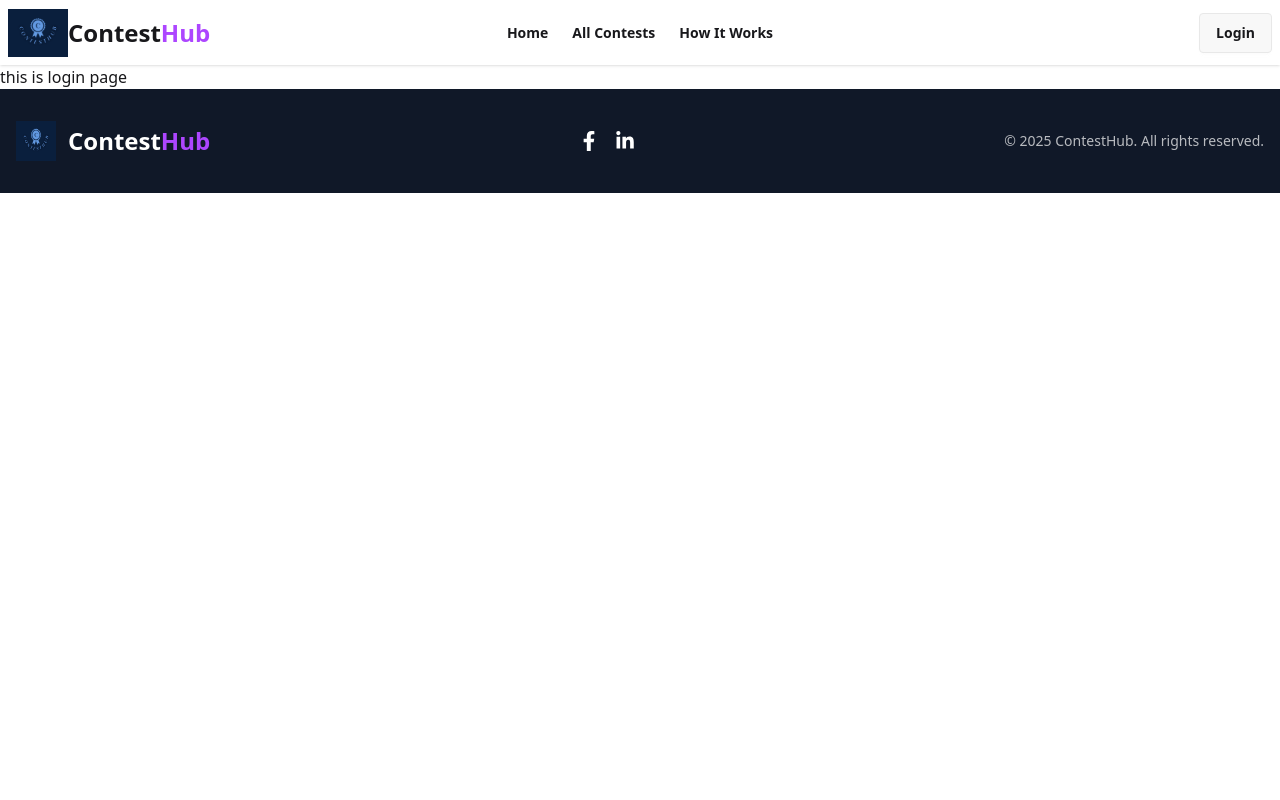
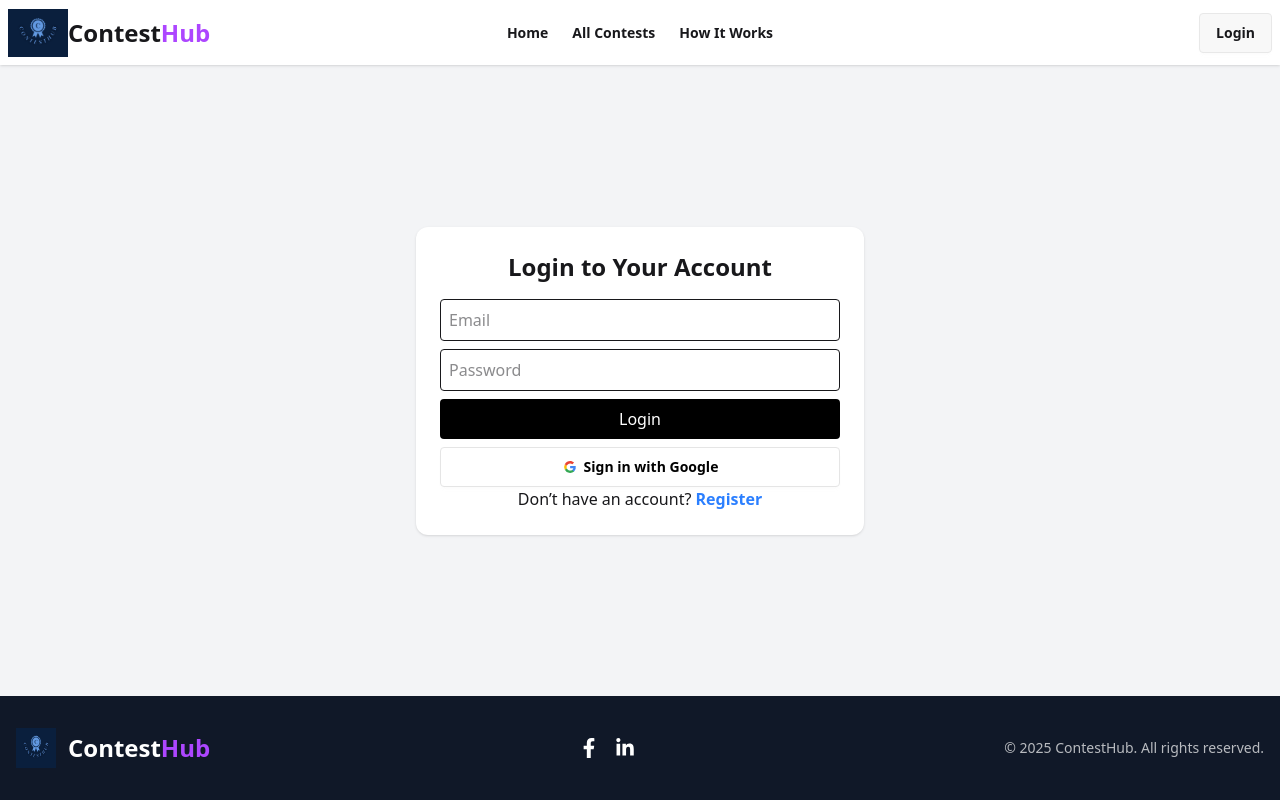
Before and after one commit to Razdee01/assignment-11-client, a React (Vite) app: page /login in a window 1280 px wide. Built offline with nearby package versions, Linux system fonts and the light colour scheme; no server answers.

Commit message:
authentication done

```diff
--- a/package.json
+++ b/package.json
@@ -10,6 +10,7 @@
     "preview": "vite preview"
   },
   "dependencies": {
+    "@react-oauth/google": "^0.12.2",
     "@tailwindcss/vite": "^4.1.17",
     "@tanstack/react-query": "^5.90.12",
     "axios": "^1.13.2",
--- a/src/components/NavBar.jsx
+++ b/src/components/NavBar.jsx
@@ -1,8 +1,33 @@
-import React from "react";
-import { NavLink } from "react-router";
+import React, {  useContext } from "react";
+import { Link, NavLink, useNavigate } from "react-router";
 import FullLogo from "../assets/FullLogo.png";
+import { AuthContext } from "../contexts/AuthContext";
+import Swal from "sweetalert2";
 
 const NavBar = () => {
+  const navigate = useNavigate();
+  const { user,logOut } = useContext(AuthContext);
+  const handleLogout=()=>{
+    logOut()
+      .then(() => {
+        Swal.fire({
+          icon: "success",
+          title: "Logged out!",
+          text: "You have been logged out successfully.",
+          timer: 2000,
+          showConfirmButton: false,
+        });
+        navigate("/");
+      })
+      .catch((err) => {
+        Swal.fire({
+          icon: "error",
+          title: "Oops...",
+          text: "Something went wrong!",
+        });
+        console.log(err);
+      });
+  }
   return (
     <div className="navbar bg-base-100 shadow-sm">
       <div className="navbar-start">
@@ -101,14 +126,28 @@ const NavBar = () => {
                 isActive ? "text-primary font-bold" : "font-semibold"
               }
             >
-             How It Works
+              How It Works
             </NavLink>
           </li>
         </ul>
       </div>
 
       <div className="navbar-end">
-        <a className="btn">Login</a>
+        {user ? (
+          <button
+            onClick={handleLogout}
+            className="btn btn-outline btn-primary"
+          >
+            Logout
+          </button>
+        ) : (
+          <div>
+
+            <Link to={"/login"} className="btn">
+              Login
+            </Link>
+          </div>
+        )}
       </div>
     </div>
   );
--- /dev/null
+++ b/src/contexts/AuthContext.jsx
@@ -0,0 +1,3 @@
+import { createContext } from "react";
+
+export const AuthContext = createContext(null);
--- /dev/null
+++ b/src/contexts/AuthProviders.jsx
@@ -0,0 +1,50 @@
+import React, { useEffect, useState } from 'react';
+import { AuthContext } from './AuthContext';
+import { createUserWithEmailAndPassword, onAuthStateChanged, signInWithPopup, signOut } from 'firebase/auth';
+import { auth } from '../firebase/firebase.config';
+import { GoogleAuthProvider } from 'firebase/auth';
+
+
+const AuthProviders = ({children}) => {
+    const [user, setUser] = useState(null);
+    const [loading, setLoading] = useState(true);
+
+    const googleProvider = new GoogleAuthProvider();
+    const createUser = (email, password) => {
+      setLoading(true);
+      return createUserWithEmailAndPassword(auth, email, password);
+    };
+    const signInUser = (email, password) => {
+        setLoading(true);
+        return auth.signInWithEmailAndPassword(email, password);
+    }
+    const logOut = () => {
+      setLoading(true);
+      return signOut(auth);
+    };
+    const googleSignIn = () => {
+      setLoading(true);
+      return signInWithPopup(googleProvider);
+    }
+    useEffect(() => {
+      const unsubscribe = onAuthStateChanged(auth, (currentUser) => {
+        setUser(currentUser);
+        setLoading(false);
+      });
+
+      return () => unsubscribe();
+    }, []);
+    const authInfo = {
+      user,
+      loading,
+      createUser,
+      signInUser,
+      logOut,
+        googleSignIn,
+    };
+    return <AuthContext value={authInfo}>
+        {children}
+    </AuthContext>;
+};
+
+export default AuthProviders;
--- a/src/firebase/firebase.config.js
+++ b/src/firebase/firebase.config.js
@@ -12,5 +12,3 @@ const firebaseConfig = {
 
 const app = initializeApp(firebaseConfig);
 export const auth = getAuth(app);
-
-export default app;
--- a/src/layouts/Rootlayout.jsx
+++ b/src/layouts/Rootlayout.jsx
@@ -8,10 +8,13 @@ import Footer from '../components/Footer';
 
 const Rootlayout = () => {
     return (
-      <div>
+      <div className="flex flex-col min-h-screen">
         <NavBar />
 
-        <Outlet />
+
+        <main className="grow flex items-center justify-center bg-gray-100">
+          <Outlet />
+        </main>
 
         <Footer />
       </div>
--- /dev/null
+++ b/src/loading/Loading.jsx
@@ -0,0 +1,14 @@
+import React from "react";
+
+const Loading = () => {
+  return (
+    <div className="flex items-center justify-center h-full min-h-screen bg-gray-100">
+      <div className="flex flex-col items-center">
+        <div className="w-16 h-16 border-4 border-blue-500 border-dashed rounded-full animate-spin"></div>
+        <p className="mt-4 text-gray-700 text-lg font-medium">Loading...</p>
+      </div>
+    </div>
+  );
+};
+
+export default Loading;
--- a/src/main.jsx
+++ b/src/main.jsx
@@ -5,13 +5,16 @@ import App from './App.jsx'
 import { RouterProvider } from "react-router/dom";
 import { router } from './routes/router.jsx';
 import { QueryClient, QueryClientProvider } from "@tanstack/react-query";
+import AuthProviders from './contexts/AuthProviders.jsx';
 
 const queryClient = new QueryClient();
 
 createRoot(document.getElementById("root")).render(
   <StrictMode>
     <QueryClientProvider client={queryClient}>
-      <RouterProvider router={router} />
+      <AuthProviders>
+        <RouterProvider router={router} />
+      </AuthProviders>
     </QueryClientProvider>
   </StrictMode>
 );
--- a/src/pages/Login.jsx
+++ b/src/pages/Login.jsx
@@ -1,11 +1,125 @@
-import React from 'react';
+import React from "react";
+import { useForm } from "react-hook-form";
+import {
+  signInWithEmailAndPassword,
+  GoogleAuthProvider,
+  signInWithPopup,
+} from "firebase/auth";
+import { auth } from "../firebase/firebase.config";
+import Swal from "sweetalert2";
+import { useNavigate, Link } from "react-router-dom";
+import NavBar from "../components/NavBar";
+import Footer from "../components/Footer";
 
-const Login = () => {
-    return (
-        <div>
-            this is login page
-        </div>
-    );
-};
+ const Login=()=> {
+  const navigate = useNavigate();
+  const {
+    register,
+    handleSubmit,
+    formState: { errors },
+  } = useForm();
 
+  const onSubmit = async (data) => {
+    try {
+      await signInWithEmailAndPassword(auth, data.email, data.password);
+      Swal.fire({ icon: "success", title: "Login Successful!" });
+      navigate("/");
+    } catch (err) {
+      Swal.fire({ icon: "error", title: "Login Failed", text: err.message });
+    }
+  };
+
+  const handleGoogle = async () => {
+    try {
+      const provider = new GoogleAuthProvider();
+      await signInWithPopup(auth, provider);
+      Swal.fire({ icon: "success", title: "Logged in with Google!" });
+      navigate("/");
+    } catch (err) {
+      Swal.fire({
+        icon: "error",
+        title: "Google Login Failed",
+        text: err.message,
+      });
+    }
+  };
+
+  return (
+    <div className="max-w-md w-full bg-white p-6 rounded-xl shadow">
+      <h2 className="text-2xl font-bold mb-4 text-center">
+        Login to Your Account
+      </h2>
+
+      <form onSubmit={handleSubmit(onSubmit)}>
+        <input
+          type="email"
+          placeholder="Email"
+          className="border p-2 w-full rounded mb-2"
+          {...register("email", { required: "Email is required" })}
+        />
+        {errors.email && (
+          <p className="text-red-500 mb-2">{errors.email.message}</p>
+        )}
+
+        <input
+          type="password"
+          placeholder="Password"
+          className="border p-2 w-full rounded mb-2"
+          {...register("password", { required: "Password is required" })}
+        />
+        {errors.password && (
+          <p className="text-red-500 mb-2">{errors.password.message}</p>
+        )}
+
+        <button
+          type="submit"
+          className="w-full bg-black text-white py-2 rounded mb-2"
+        >
+          Login
+        </button>
+      </form>
+
+      <button
+        onClick={handleGoogle}
+        className="btn bg-white text-black border-[#e5e5e5] w-full"
+      >
+        <svg
+          aria-label="Google logo"
+          width="16"
+          height="16"
+          xmlns="http://www.w3.org/2000/svg"
+          viewBox="0 0 512 512"
+        >
+          <g>
+            <path d="m0 0H512V512H0" fill="#fff"></path>
+            <path
+              fill="#34a853"
+              d="M153 292c30 82 118 95 171 60h62v48A192 192 0 0190 341"
+            ></path>
+            <path
+              fill="#4285f4"
+              d="m386 400a140 175 0 0053-179H260v74h102q-7 37-38 57"
+            ></path>
+            <path
+              fill="#fbbc02"
+              d="m90 341a208 200 0 010-171l63 49q-12 37 0 73"
+            ></path>
+            <path
+              fill="#ea4335"
+              d="m153 219c22-69 116-109 179-50l55-54c-78-75-230-72-297 55"
+            ></path>
+          </g>
+        </svg>
+        Sign in with Google
+      </button>
+
+      <p className="text-center">
+        Don’t have an account?{" "}
+        <Link to="/registration" className="text-blue-500 font-semibold">
+          Register
+        </Link>
+      </p>
+    </div>
+  );
+}
 export default Login;
--- a/src/pages/Registration.jsx
+++ b/src/pages/Registration.jsx
@@ -1,11 +1,13 @@
-import React, { useState } from "react";
+import React, { useContext, useState } from "react";
 import { useForm } from "react-hook-form";
-import { GoogleAuthProvider, signInWithPopup } from "firebase/auth";
-import { auth } from "../firebase/firebase.config";
+import { GoogleAuthProvider, } from "firebase/auth";
+
 import Swal from "sweetalert2";
-import { useNavigate } from "react-router";
+import { Link, useNavigate } from "react-router";
+import { AuthContext } from "../contexts/AuthContext";
 
 const Registration = () => {
+    const { createUser, googleSignIn } = useContext(AuthContext);
     const navigate = useNavigate();
   const {
     register,
@@ -22,19 +24,27 @@ const Registration = () => {
     if (data.password.length < 6) {
       return setError("Password must be at least 6 characters!");
     }
+    createUser(data.email, data.password)
+    .then(() => {
 
-    Swal.fire({
-      icon: "success",
-      title: "Registration Successful!",
-      text: "Your account has been created.",
-    });;
-    navigate("/");
+      Swal.fire({
+        icon: "success",
+        title: "Registration Successful!",
+        text: "Your account has been created.",
+      });
+      navigate("/");
+    })
+    .catch((err) => {
+      setError(err.message);
+    });
+
+
   };
 
   const handleGoogle = async () => {
     try {
-      const provider = new GoogleAuthProvider();
-      await signInWithPopup(auth, provider);
+
+      await googleSignIn();
       Swal.fire({
         icon: "success",
         title: "Registration Successful!",
@@ -48,7 +58,7 @@ const Registration = () => {
   };
 
   return (
-    <div className="max-w-md mx-auto p-6 bg-white shadow rounded-xl mt-8 mb-8">
+    <div className="max-w-md mx-auto p-6 bg-white shadow rounded-xl">
       <h2 className="text-2xl font-bold mb-4">Create an Account</h2>
 
       {error && <p className="text-red-500 mb-2">{error}</p>}
@@ -99,11 +109,44 @@ const Registration = () => {
       <div className="mt-4 text-center">
         <button
           onClick={handleGoogle}
-          className="w-full bg-red-500 text-white py-2 rounded"
+          className="btn bg-white text-black border-[#e5e5e5] w-full"
         >
+          <svg
+            aria-label="Google logo"
+            width="16"
+            height="16"
+            xmlns="http://www.w3.org/2000/svg"
+            viewBox="0 0 512 512"
+          >
+            <g>
+              <path d="m0 0H512V512H0" fill="#fff"></path>
+              <path
+                fill="#34a853"
+                d="M153 292c30 82 118 95 171 60h62v48A192 192 0 0190 341"
+              ></path>
+              <path
+                fill="#4285f4"
+                d="m386 400a140 175 0 0053-179H260v74h102q-7 37-38 57"
+              ></path>
+              <path
+                fill="#fbbc02"
+                d="m90 341a208 200 0 010-171l63 49q-12 37 0 73"
+              ></path>
+              <path
+                fill="#ea4335"
+                d="m153 219c22-69 116-109 179-50l55-54c-78-75-230-72-297 55"
+              ></path>
+            </g>
+          </svg>
           Sign in with Google
         </button>
       </div>
+      <p className="text-center mt-3">
+        Already have an account?{" "}
+        <Link to="/login" className="text-blue-500 font-semibold">
+          Login
+        </Link>
+      </p>
     </div>
   );
 };
--- /dev/null
+++ b/src/routes/PrivetRoute.jsx
@@ -0,0 +1,16 @@
+import React, { useContext } from 'react';
+import { AuthContext } from '../contexts/AuthContext';
+import Loading from '../loading/Loading';
+
+const PrivetRoute = ({children}) => {
+    const {user,loading} = useContext(AuthContext);
+    if(loading){
+        return <Loading></Loading>;
+    }
+    if(!user){
+        return <Navigate to="/login" replace></Navigate>;
+    }
+    return children;
+};
+
+export default PrivetRoute;
```
Also changed, not shown: 1 other file (tests, documents, lock files or other folders).
